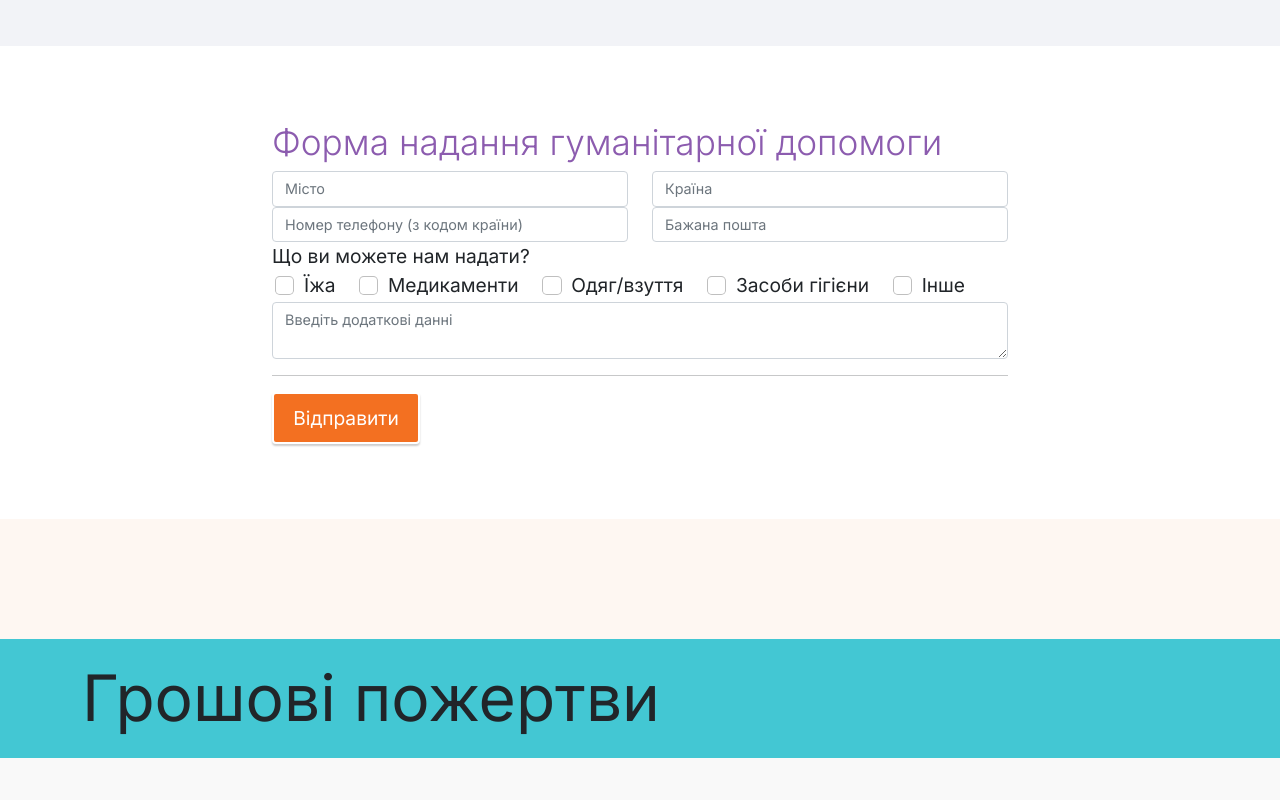
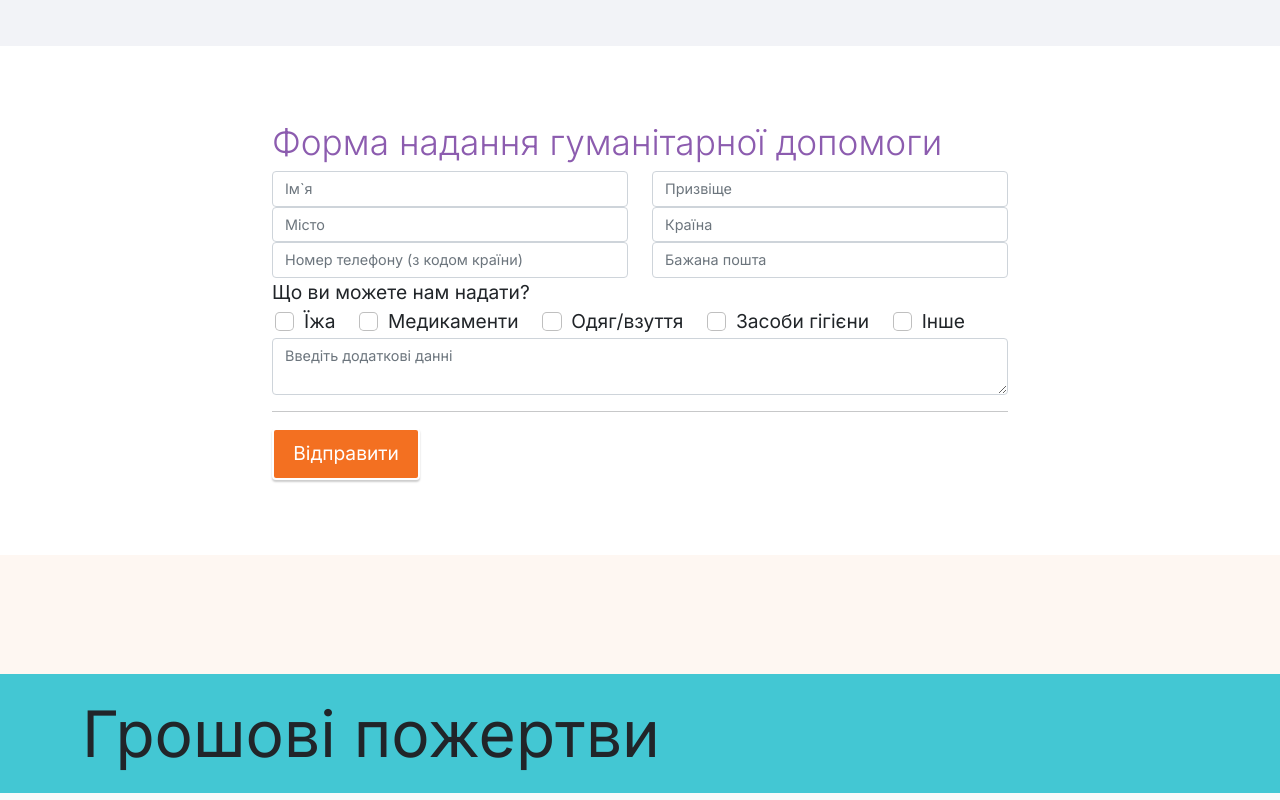
Before and after one commit to expozehq/CFPP, a plain HTML site: page page1.html in a window 1280 px wide. Shown: the part 1500-2300 px from the top of the page. Drawn offline with Linux system fonts and the light colour scheme; files that its build step writes are made by us from their sources; a script that the page names is missing; files whose address does not match are found by name; a web font is replaced by a local one.

```diff
--- a/page1.html
+++ b/page1.html
@@ -162,7 +162,7 @@
         <div class="row">
             <div class="col-lg-8 mx-auto mbr-form" data-form-type="formoid">
 <!--Formbuilder Form-->
-<form action="https://mobirise.eu/" method="POST" class="mbr-form form-with-styler" data-form-title="HumanitarnaDopomoga"><input type="hidden" name="email" data-form-email="true" value="ItuBxs2Du+1SNgZ+5EZ5zxNOlxWD5MQT7f1QpChpyNH4xHDvdCk43QnAN4f9X+ES1f7NjBSebQTFDSW/de5yUgsz43ddBL+i2mJnZ0wFEdGYfDmP0b2KtCHTlzh+a8Qu.xzmHY62QcYTzwIhAmhkpswL3WNX8uG3089Qr/axGAqkNBmF08AEI0k9Rmgd9ZaJ9vIkbahQPvH6N2Yt4ALPTZ4X5AizYTTgsS6HWNfXfFEY3WvBncihAxWUANqM/uLbj">
+<form action="https://mobirise.eu/" method="POST" class="mbr-form form-with-styler" data-form-title="HumanitarnaDopomoga"><input type="hidden" name="email" data-form-email="true" value="zmhw/mlA9z/41Vy5+SsoYZSmt2IrM/ePZIbIRdRvAKrxvNEGrywcNN3ltUnzI5OWXRr5Psl4+sBy9WHANK7RaAXOPJU+3t78aaVmEXXAcK431y+F/8SFW9U7eGQhlZ2l.QHP9NCDm9xOGUB/V9jtgmja0DUgdiCqvY4f5AKVqUd5zx+Uu60znyWIlIOfvcuZIRkOWBXBqlV/GpqyUz1dXjhRlvm7cnM33rLCv7VRwc38zY17vvZ6Zw1QsZNy5e8bn">
 <div class="form-row">
 <div hidden="hidden" data-form-alert="" class="alert alert-success col-12">Дякуємо за бажання співпрацювати! Ми відповімо щойно наші руки дійдуть до пошти!</div>
 <div hidden="hidden" data-form-alert-danger="" class="alert alert-danger col-12">Oops...! some problem!</div>
@@ -171,7 +171,13 @@
 <div class="col-lg-12 col-md-12 col-sm-12">
 <h2 class="mbr-fonts-style display-5">Форма надання гуманітарної допомоги</h2>
 </div>
-<div class="col-lg-6 col-md-12 col-sm-12 form-group" data-for="misto">
+<div class="col-lg-6 col-md-12 col-sm-12 form-group" data-for="Imya">
+<input type="text" name="Imya" placeholder="Ім`я" data-form-field="Imya" class="form-control display-7" value="" id="Imya-formbuilder-e">
+</div>
+<div data-for="Pryzvishche" class="col-lg-6 col-md-12 col-sm-12 form-group">
+<input type="text" name="Pryzvishche" placeholder="Призвіще" data-form-field="Pryzvishche" class="form-control display-7" value="" id="Pryzvishche-formbuilder-e">
+</div>
+<div data-for="misto" class="col-lg-6 col-md-12 col-sm-12 form-group">
 <input type="text" name="misto" placeholder="Місто" data-form-field="misto" class="form-control display-7" value="" id="misto-formbuilder-e">
 </div>
 <div data-for="kraina" class="col-lg-6 col-md-12 col-sm-12 form-group">
@@ -180,8 +186,8 @@
 <div data-for="telefon" class="col-lg-6 col-md-12 col-sm-12 form-group">
 <input type="text" name="telefon" placeholder="Номер телефону (з кодом країни)" data-form-field="telefon" class="form-control display-7" value="" id="telefon-formbuilder-e">
 </div>
-<div data-for="email" class="col-lg-6 col-md-12 col-sm-12 form-group">
-<input type="email" name="email" placeholder="Бажана пошта" data-form-field="email" class="form-control display-7" required="required" value="" id="email-formbuilder-e">
+<div class="col-lg-6 col-md-12 col-sm-12 form-group" data-for="email">
+<input type="email" name="email" placeholder="Бажана пошта" data-form-field="email" required="required" class="form-control display-7" value="" id="email-formbuilder-e">
 </div>
 <div class="col-lg-12 col-md-12 col-sm-12 form-group">
 <div class="form-control-label">
@@ -208,14 +214,14 @@
 <label for="Інше-formbuilder-e" class="form-check-label display-7">Інше</label>
 </div>
 </div>
-<div class="col-lg-12 col-md-12 col-sm-12 form-group" data-for="povidolmenya">
+<div data-for="povidolmenya" class="col-lg-12 col-md-12 col-sm-12 form-group">
 <textarea name="povidolmenya" placeholder="Введіть додаткові данні" data-form-field="povidolmenya" class="form-control display-7" id="povidolmenya-formbuilder-e"></textarea>
 </div>
 <div class="col-lg-12 col-md-12 col-sm-12">
 <hr>
 </div>
 <div class="col-auto">
-<button type="submit" class="w-100 w-100 btn btn-success display-7">Відправити</button>
+<button type="submit" class="w-100 w-100 w-100 w-100 btn btn-success display-7">Відправити</button>
 </div>
 </div>
 </form><!--Formbuilder Form-->
```
Also changed, not shown: index.html (+1 -1 lines), 1 other file.
